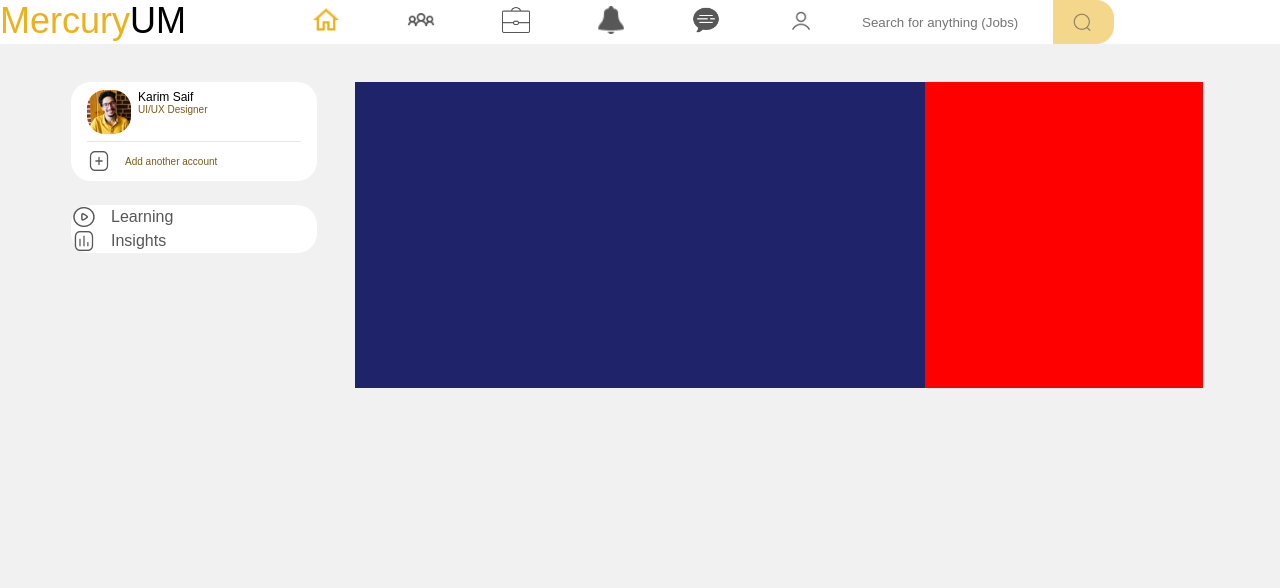
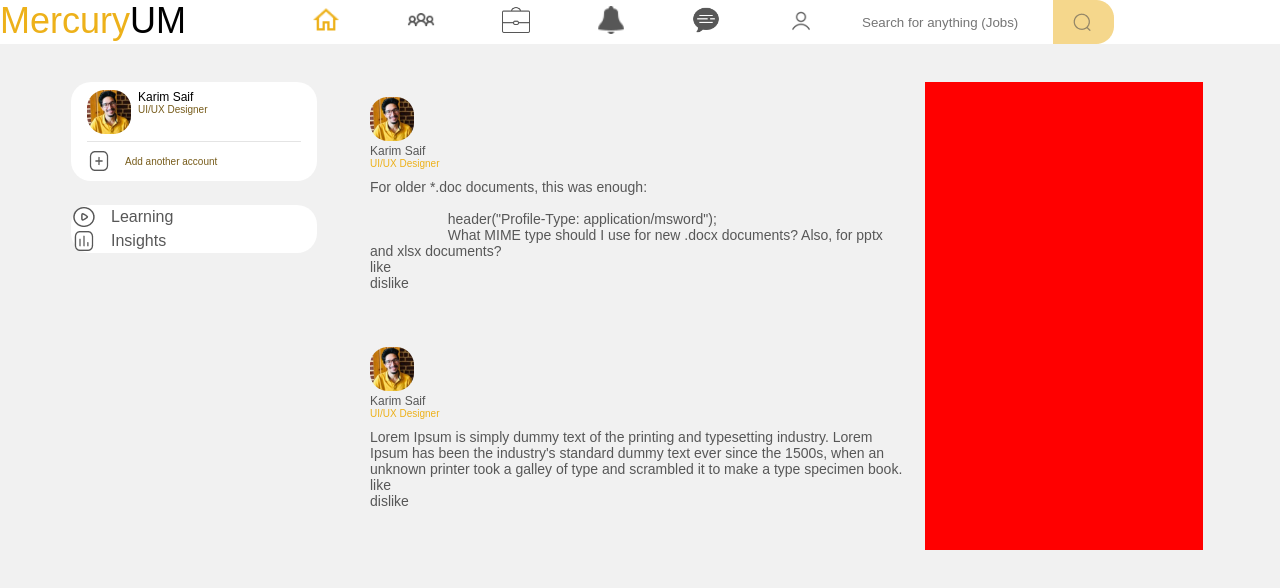
Before and after one commit to Zhantoree/Samurai-way, a React (Create React App) app: page / in a window 1280 px wide. Shown: the top 588 px of the page. Built offline with nearby package versions, Linux system fonts and the light colour scheme.

Commit message:
added routes and route styles

```diff
--- a/package.json
+++ b/package.json
@@ -8,6 +8,7 @@
     "@testing-library/user-event": "^13.5.0",
     "react": "^18.2.0",
     "react-dom": "^18.2.0",
+    "react-router-dom": "^6.11.1",
     "react-scripts": "5.0.1",
     "web-vitals": "^2.1.4"
   },
--- a/src/App.js
+++ b/src/App.js
@@ -1,21 +1,31 @@
 import s from './App.module.css';
 import Sidebar from "./components/Sidebar/Sidebar";
-import Content from "./components/Content/Content";
+import Profile from "./components/Profile/Profile";
 import Header from "./components/Header/Header";
 import Recommend from "./components/Recomend/Recommend";
+import {BrowserRouter, Route, Routes} from "react-router-dom";
+import Dialogs from "./components/Dialogs/Dialogs";
 
 const App = () => {
     return (
+        <BrowserRouter>
             <div>
                 <div className={s.Header}>
                     <Header/>
                 </div>
                 <div className={s.content}>
                     <Sidebar/>
-                <Content/>
+                    <div className={s.content_wrapper}>
+                        <Routes>
+                            <Route path={'/'} element={<Profile/>}/>
+                            <Route path={'/dialogs'} element={<Dialogs/>}/>
+                        </Routes>
+
+                    </div>
                     <Recommend/>
                 </div>
             </div>
+        </BrowserRouter>
     );
 }
 
--- a/src/App.module.css
+++ b/src/App.module.css
@@ -33,3 +33,7 @@ body {
   display: flex;
   margin: 38px auto;
 }
+
+.content_wrapper{
+
+}
--- a/src/components/Content/Content.jsx
+++ /dev/null
@@ -1,9 +0,0 @@
-import s from './Content.module.css'
-
-const Content = () => {
-    return (
-        <div className={s.content}></div>
-    );
-}
-
-export default Content;
--- /dev/null
+++ b/src/components/Dialogs/Dialogs.jsx
@@ -0,0 +1,9 @@
+import s from './Dialgos.module.css'
+
+export default function Dialogs(){
+    return (
+        <div>
+            <p>DIALOGS</p>
+        </div>
+    );
+}
--- a/src/components/Header/Header.jsx
+++ b/src/components/Header/Header.jsx
@@ -1,6 +1,10 @@
 import s from "./Header.module.css"
+import {NavLink} from "react-router-dom";
+import {useState} from "react";
 
 const Header = () => {
+    let [activePage, setActivePage] = useState('profile')
+
     return (
         <div className={s.Header}>
             <div className={s.icon}>
@@ -8,34 +12,34 @@ const Header = () => {
             </div>
             <nav className={s.nav}>
                 <div className={s.nav_item}>
-                    <a href="#">
-                        <img src={require("./assets/home_icon_active.png")} alt=""/>
-                    </a>
+                    <NavLink to="/" onClick={() =>{if(activePage!=='profile'){setActivePage('profile')}}}>
+                        <img src={activePage ==='profile' ? require("./assets/home_icon_active.png") : require("./assets/home_icon.png")}/>
+                    </NavLink>
                 </div>
                 <div className={s.nav_item}>
-                    <a href="#">
-                        <img src={require("./assets/friends_icon.png")} alt=""/>
-                    </a>
+                    <NavLink to="/dialogs" onClick={() => {if(activePage!=='dialogs'){setActivePage('dialogs')}}}>
+                        <img src={activePage === 'dialogs' ? require("./assets/friends_icon_active.png") : require("./assets/friends_icon.png")}/>
+                    </NavLink>
                 </div>
                 <div className={s.nav_item}>
-                    <a href="#">
-                        <img src={require("./assets/work_icon.png")} alt=""/>
-                    </a>
+                    <NavLink to="/work" onClick={() => {if(activePage!=='work'){setActivePage('work')}}}>
+                        <img src={activePage === 'work' ? require("./assets/work_icon_active.png") : require("./assets/work_icon.png")} alt=""/>
+                    </NavLink>
                 </div>
                 <div className={s.nav_item}>
-                    <a href="#">
-                        <img src={require("./assets/notification_icon.png")} alt=""/>
-                    </a>
+                    <NavLink to="/notification" onClick={() => {if(activePage!=='notification'){setActivePage('notification')}}}>
+                        <img src={activePage === 'notification' ? require("./assets/notification_icon_active.png") : require("./assets/notification_icon.png")} alt=""/>
+                    </NavLink>
                 </div>
                 <div className={s.nav_item}>
-                    <a href="#">
-                        <img src={require("./assets/chat_icon.png")} alt=""/>
-                    </a>
+                    <NavLink to="/chat" onClick={() => {if(activePage!=='chat'){setActivePage('chat')}}}>
+                        <img src={activePage === 'chat' ? require("./assets/chat_icon_active.png") : require("./assets/chat_icon.png")} alt=""/>
+                    </NavLink>
                 </div>
                 <div className={s.nav_item}>
-                    <a href="#">
+                    <NavLink to="#">
                         <img src={require("./assets/profile_icon.png")} alt=""/>
-                    </a>
+                    </NavLink>
                 </div>
             </nav>
             <div className={s.search}>
--- /dev/null
+++ b/src/components/Profile/Post/Post.jsx
@@ -0,0 +1,25 @@
+import s from "./Post.module.css"
+
+export default function Post(props) {
+    return(
+        <div className={s.post}>
+            <div className={s.user}>
+                <div className={s.user_img}>
+                    <img src={require('../../Header/assets/user_icon.png')} alt=""/>
+                </div>
+                <div className={s.user_info}>
+                    <p className={s.user_name}>Karim Saif</p>
+                    <p className={s.user_profession}>UI/UX Designer</p>
+                </div>
+            </div>
+            <div className={s.post_inner}>
+                <p className={s.post_text}>{props.text}</p>
+                <p className={s.post_text}>like</p>
+                <p className={s.post_text}>dislike</p>
+            </div>
+            <div className={s.post_img}>
+                <img src="" alt=""/>
+            </div>
+        </div>
+    )
+}
--- /dev/null
+++ b/src/components/Profile/Post/Post.module.css
@@ -0,0 +1,37 @@
+.post {
+    font-size: 14px;
+    padding: 15px
+}
+
+
+.user{
+    margin-bottom: 10px;
+}
+
+.user_name {
+    font-size: 12px;
+    color: var(--grey-text-color)
+}
+
+.user_profession {
+    font-size: 10px;
+}
+
+.user_img{
+
+}
+
+.post_text {
+    display: block;
+    font-size: inherit;
+    color: var(--grey-text-color);
+    white-space: pre-wrap;
+}
+
+.post_img {
+    margin-bottom: 10px;
+}
+
+.user_name{
+
+}
--- /dev/null
+++ b/src/components/Profile/Profile.jsx
@@ -0,0 +1,16 @@
+import s from './Profile.module.css'
+import Post from "./Post/Post";
+
+const Profile = () => {
+    return (
+        <div className={s.content}>
+            <Post text={"For older *.doc documents, this was enough:\n" +
+                "\n" +
+                "                    header(\"Profile-Type: application/msword\");\n" +
+                "                    What MIME type should I use for new .docx documents? Also, for pptx and xlsx documents?"}/>
+            <Post text={"Lorem Ipsum is simply dummy text of the printing and typesetting industry. Lorem Ipsum has been the industry's standard dummy text ever since the 1500s, when an unknown printer took a galley of type and scrambled it to make a type specimen book."}/>
+        </div>
+    );
+}
+
+export default Profile;
--- a/src/components/Content/Content.module.css
+++ b/src/components/Profile/Profile.module.css
@@ -1,5 +1,4 @@
 .content {
     width: 570px;
     min-height: 306px;
-    background-color: #1e236a;
 }
```
Also changed, not shown: src/components/Dialogs/Dialgos.module.css (added), src/components/Header/assets/user_icon.png (added), 1 other file (tests, documents, lock files or other folders). Lines whose indentation alone changed are shown as unchanged.
